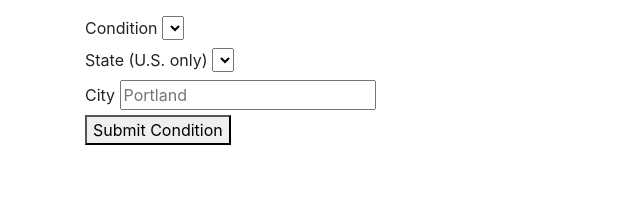
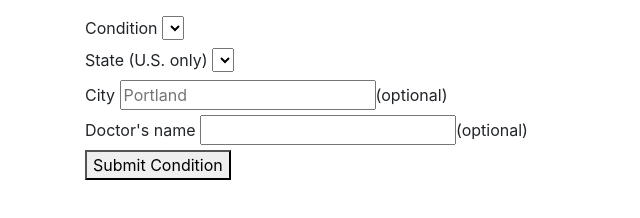
Before and after one commit to J-Michael-Brown/Doctor-Lookup, a website built with webpack: page src/index.html in a window 1280 px wide. Shown: the whole page, without its empty margins (0-640 px from the left). Built offline with nearby package versions, Linux system fonts and the light colour scheme.

Commit message:
add input field for a doctor's name

```diff
--- a/src/index.html
+++ b/src/index.html
@@ -15,7 +15,9 @@
         <label>State (U.S. only)</label>
         <select id="states"></select><br>
         <label>City</label>
-        <input type="text" placeholder="Portland" id="city"><br>
+        <input type="text" placeholder="Portland" id="city">(optional)<br>
+        <label>Doctor's name</label>
+        <input type="text" id="doctor-name">(optional)<br>
         <button type="submit">Submit Condition</button>
       </form>
 
```
